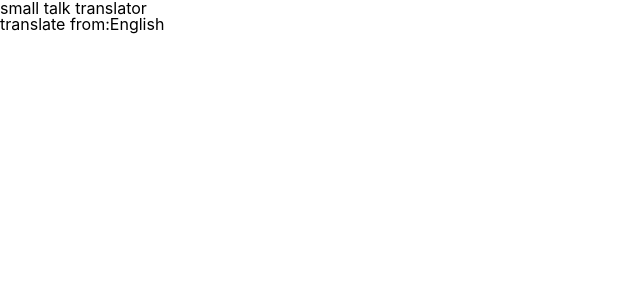
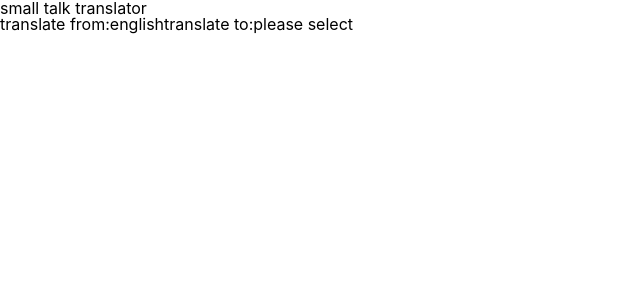
Before and after one commit to ocampco/small-talk, a React (Create React App) app: page /small-talk/en in a window 1280 px wide. Shown: the top 300 px of the page, without its empty margins (0-640 px from the left). Built offline with nearby package versions, Linux system fonts and the light colour scheme.

Commit message:
Add functionality for translation language

```diff
--- a/src/App.tsx
+++ b/src/App.tsx
@@ -1,10 +1,17 @@
 import { Navigate, useParams } from 'react-router-dom';
-import locales, { Locale, LOCALE_DEFAULT } from './constants/locales';
+import locales, {
+  Locale,
+  LOCALE_DEFAULT,
+  LOCALE_NOT_SELECTED,
+} from './constants/locales';
 
 const App = () => {
-  const { nativePath } = useParams();
+  const { nativePath, translationPath } = useParams();
   // TODO: Make distinction between not found and not given
-  const nativeLocale: Locale = locales.get(nativePath) || LOCALE_DEFAULT;
+  const nativeLocale: Locale = locales.get(nativePath)
+    || LOCALE_DEFAULT;
+  const translationLocale: Locale = locales.get(translationPath)
+    || LOCALE_NOT_SELECTED;
 
   return (
     <>
@@ -13,6 +20,7 @@ const App = () => {
       }
       <h1>small talk translator</h1>
       <label>translate from:</label><span>{nativeLocale.display}</span>
+      <label>translate to:</label><span>{translationLocale.display}</span>
     </>
   );
 };
--- a/src/constants/locales.ts
+++ b/src/constants/locales.ts
@@ -5,14 +5,20 @@ export type Locale = {
 
 const LOCALE_ENGLISH: Locale = {
   code: 'en',
-  display: 'English',
+  display: 'english',
 };
 
 const LOCALE_THAI: Locale = {
   code: 'th',
-  display: 'Thai',
+  display: 'thai',
 };
 
+export const LOCALE_DEFAULT: Locale = LOCALE_ENGLISH;
+// TODO: URL Logic for not selected
+export const LOCALE_NOT_SELECTED: Locale = {
+  code: '',
+  display: 'please select',
+}
 
 const localesArray: Locale[] = [LOCALE_ENGLISH, LOCALE_THAI];
 const localesMap: Map<string | undefined, Locale> = new Map();
@@ -21,5 +27,4 @@ localesArray.map(
   (locale: Locale) => localesMap.set(locale.code, locale)
 );
 
-export const LOCALE_DEFAULT: Locale = LOCALE_ENGLISH;
 export default localesMap;
```
